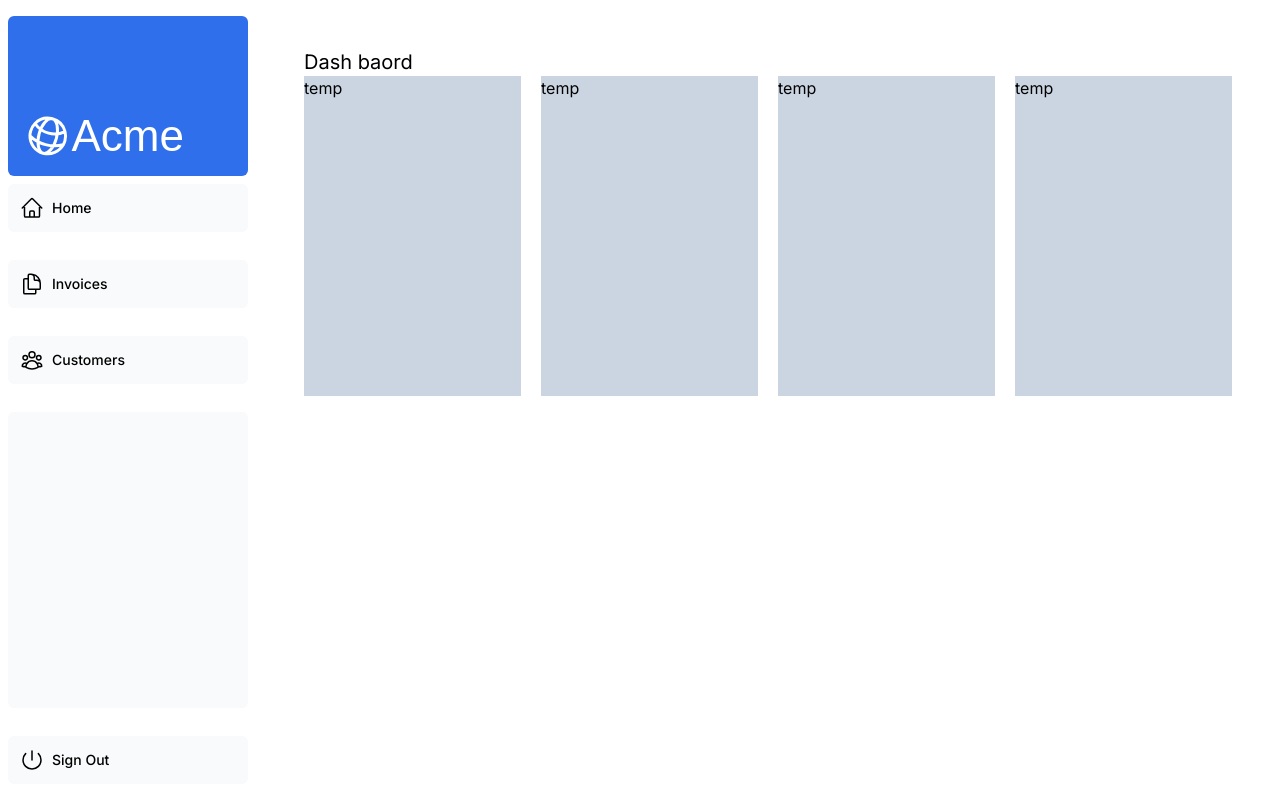
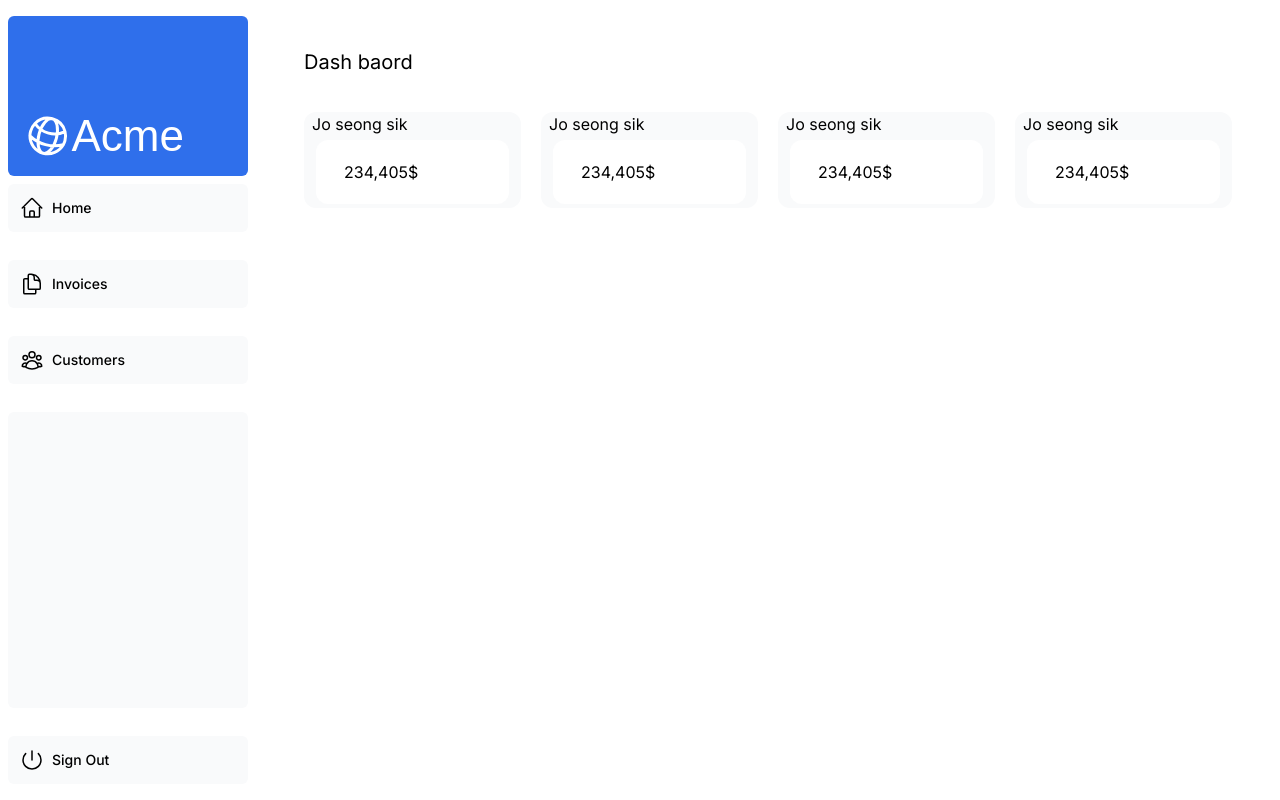
Before and after one commit to choss001/react_practice, a Next.js app in the folder nextjs-dashboard/: page /test2 in a window 1280 px wide. Built offline with nearby package versions, Linux system fonts and the light colour scheme; a web font is replaced by a local one.

Commit message:
make page

```diff
--- a/nextjs-dashboard/app/test2/page.tsx
+++ b/nextjs-dashboard/app/test2/page.tsx
@@ -1,13 +1,14 @@
+import Card from '@/app/ui/test2/card';
+
 export default function skeletons(){
     return(
         <div>
-            <div className="text-xl">Dash baord</div>
-            <div className="flex h-80 w-full">
-                <div className="grow bg-slate-300">temp</div>
-
-                <div className="grow bg-slate-300 ml-5">temp</div>
-                <div className="grow bg-slate-300 ml-5">temp</div>
-                <div className="grow bg-slate-300 ml-5">temp</div>
+            <div className="text-xl mb-9">Dash baord</div>
+            <div className="flex space-x-5">
+                <Card></Card>
+                <Card></Card>
+                <Card></Card>
+                <Card></Card>
             </div>
         </div>
     )
--- /dev/null
+++ b/nextjs-dashboard/app/ui/test2/card.tsx
@@ -0,0 +1,12 @@
+export default function Card(){
+    return (
+        <div className="px-2 grow bg-gray-50 w-64 rounded-xl">
+            <div>
+                Jo seong sik
+            </div>
+            <div className="mx-1 my-1 px-7 py-5 bg-white rounded-xl">
+                234,405$
+            </div>
+        </div>
+    )
+}
```
